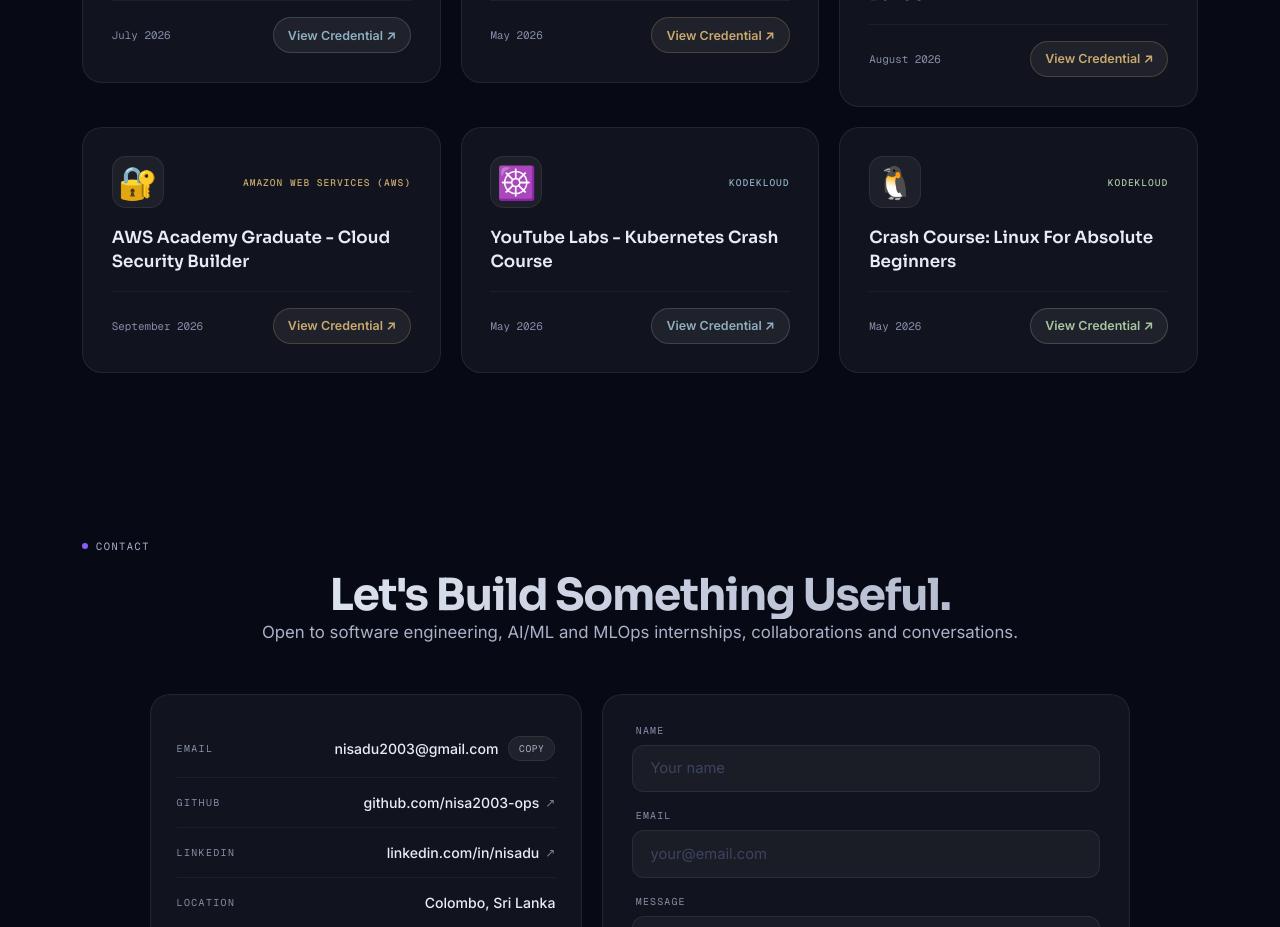
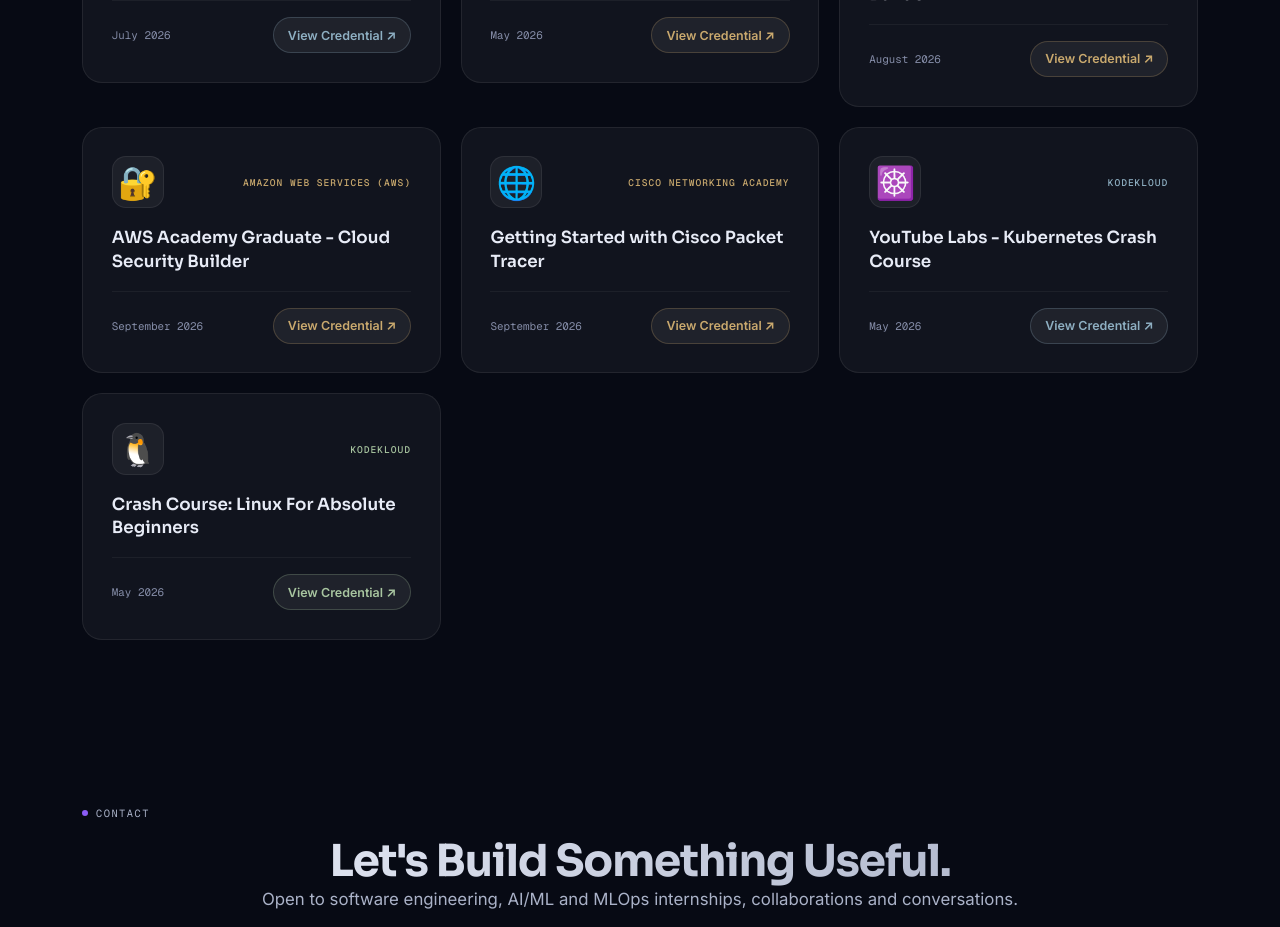
Before and after one commit to nisa2003-ops/portfolio, a React (Vite) app in the folder frontend/: page / in a window 1280 px wide. Shown: the part 5480-6407 px from the top of the page. Built offline with nearby package versions, Linux system fonts and the light colour scheme; some icons are missing.

Commit message:
Update data

```diff
--- a/frontend/src/constants/data.js
+++ b/frontend/src/constants/data.js
@@ -209,9 +209,18 @@ export const CERTIFICATIONS = [
     icon: "🔐",
     color: "#c9a96e",
   },
+  {
+    id: "cert-5",
+    title: "Getting Started with Cisco Packet Tracer",
+    platform: "Cisco Networking Academy",
+    date: "September 2026",
+    credentialUrl: "https://drive.google.com/file/d/1hEW0dQRlUOgzzdrl061BYvQwBjHjAz6c/view?usp=sharing",
+    icon: "🌐",
+    color: "#c9a96e",
+  },
 
   {
-    id: "cert-5",
+    id: "cert-6",
     title: "YouTube Labs - Kubernetes Crash Course",
     platform: "KodeKloud",
     date: "May 2026",
@@ -220,7 +229,7 @@ export const CERTIFICATIONS = [
     color: "#8eafc2",
   },
   {
-    id: "cert-6",
+    id: "cert-7",
     title: "Crash Course: Linux For Absolute Beginners",
     platform: "KodeKloud",
     date: "May 2026",
```
